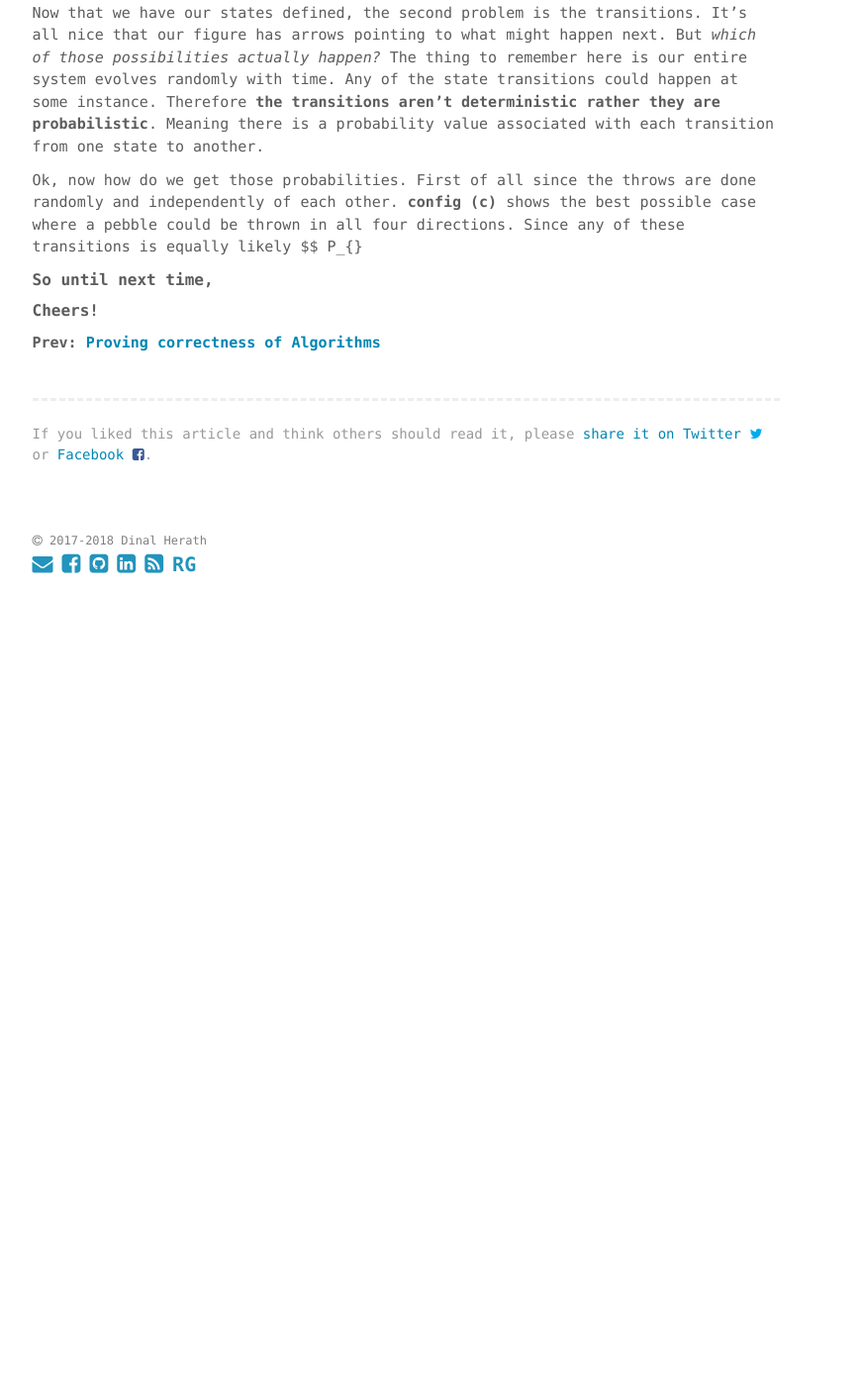
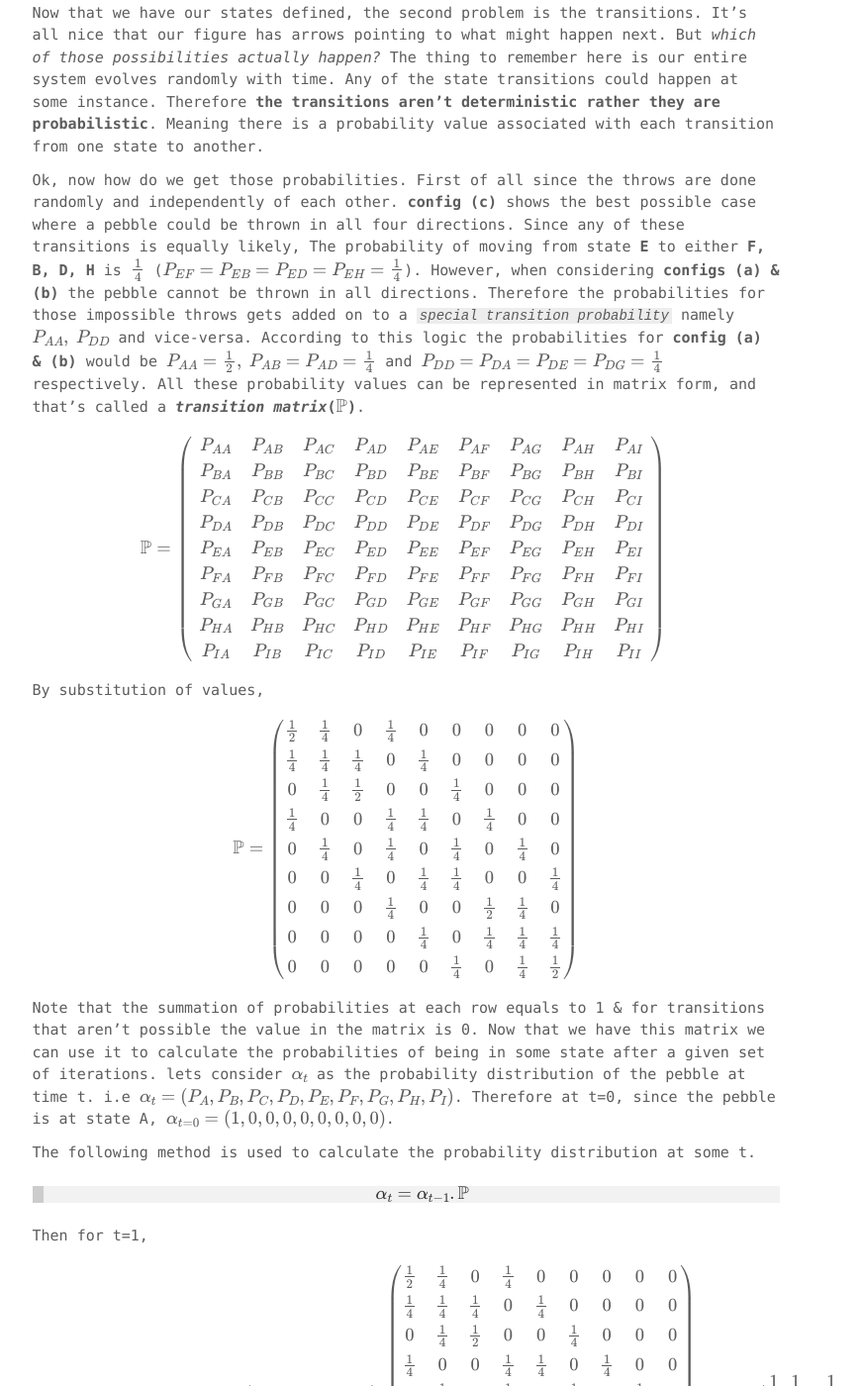
Before and after one commit to dherath/dherath.github.io, a Jekyll site: the page built from _posts/2018-01-12-Markov-Chains.md, in a window 1280 px wide and 1400 px high, scrolled down 2292 px. Shown: the whole window at 99% size, without its empty margins (230-1102 px from the left). Built offline with Jekyll 4.4.1, drawn with Linux system fonts in a browser that asks for light colours; formulas are drawn with MathJax 3; before the commit the page ends 2922 px from its top, so only the background shows below that; some of the changed text lies outside the part shown.

Commit message:
post 8 complete

```diff
--- a/_posts/2018-01-12-Markov-Chains.md
+++ b/_posts/2018-01-12-Markov-Chains.md
@@ -42,12 +42,63 @@ Similarly, the image represents all transitions in all states whom fall under th
 
 Now that we have our states defined, the second problem is the transitions.  It's all nice that our figure has arrows pointing to what might happen next. But _which of those possibilities actually happen?_ The thing to remember here is our entire system evolves randomly with time. Any of the state transitions could  happen at some instance. Therefore **the transitions aren't deterministic rather they are probabilistic**. Meaning there is a probability value associated with each transition from one state to another.
 
-Ok, now how do we get those probabilities. First of all since the throws are done randomly and independently of each other. **config (c)** shows the best possible case where a pebble could be thrown in all four directions. Since any of these transitions is equally likely $$ P_{}
+Ok, now how do we get those probabilities. First of all since the throws are done randomly and independently of each other. **config (c)** shows the best possible case where a pebble could be thrown in all four directions. Since any of these transitions is equally likely, The probability of moving from state **E** to either **F, B, D, H** is $$ \frac{1}{4} $$ ($$ P_{EF} = P_{EB} = P_{ED} = P_{EH} = \frac{1}{4} $$). However, when considering **configs (a) & (b)** the pebble cannot be thrown in all directions. Therefore the probabilities for those impossible throws gets added on to a _`special transition probability`_ namely $$ P_{AA},~P_{DD} $$ and vice-versa.  According to this logic the probabilities for **config (a) & (b)** would be $$ P_{AA}=\frac{1}{2},~P_{AB}=P_{AD}=\frac{1}{4} $$ and $$ P_{DD} = P_{DA} = P_{DE} = P_{DG} = \frac{1}{4} $$ respectively. All these probability values can be represented in matrix form, and that's called a **_transition matrix_($$\mathbb{P}$$)**.
 
+\begin{equation}
+\mathbb{P}=\begin{pmatrix}
+P_{AA} & P_{AB} & P_{AC} & P_{AD} & P_{AE} & P_{AF} & P_{AG} & P_{AH} & P_{AI} \\\
+P_{BA} & P_{BB} & P_{BC} & P_{BD} & P_{BE} & P_{BF} & P_{BG} & P_{BH} & P_{BI} \\\
+P_{CA} & P_{CB} & P_{CC} & P_{CD} & P_{CE} & P_{CF} & P_{CG} & P_{CH} & P_{CI} \\\
+P_{DA} & P_{DB} & P_{DC} & P_{DD} & P_{DE} & P_{DF} & P_{DG} & P_{DH} & P_{DI} \\\
+P_{EA} & P_{EB} & P_{EC} & P_{ED} & P_{EE} & P_{EF} & P_{EG} & P_{EH} & P_{EI} \\\
+P_{FA} & P_{FB} & P_{FC} & P_{FD} & P_{FE} & P_{FF} & P_{FG} & P_{FH} & P_{FI} \\\
+P_{GA} & P_{GB} & P_{GC} & P_{GD} & P_{GE} & P_{GF} & P_{GG} & P_{GH} & P_{GI} \\\
+P_{HA} & P_{HB} & P_{HC} & P_{HD} & P_{HE} & P_{HF} & P_{HG} & P_{HH} & P_{HI} \\\
+P_{IA} & P_{IB} & P_{IC} & P_{ID} & P_{IE} & P_{IF} & P_{IG} & P_{IH} & P_{II} \\\
+\end{pmatrix}\\\
+\end{equation}
+By substitution of values,
+\begin{equation}
+\mathbb{P}=\begin{pmatrix}
+\frac{1}{2} & \frac{1}{4} & 0 & \frac{1}{4} & 0 & 0 & 0 & 0 & 0 \\\
+\frac{1}{4} & \frac{1}{4} & \frac{1}{4} & 0 & \frac{1}{4} & 0 & 0 & 0 & 0 \\\
+0 & \frac{1}{4} & \frac{1}{2} & 0 & 0 & \frac{1}{4} & 0 & 0 & 0 \\\
+\frac{1}{4} & 0 & 0 & \frac{1}{4} & \frac{1}{4} & 0 & \frac{1}{4} & 0 & 0 \\\
+0 & \frac{1}{4} & 0 & \frac{1}{4} & 0 & \frac{1}{4} & 0 & \frac{1}{4} & 0 \\\
+0 & 0 & \frac{1}{4} & 0 & \frac{1}{4} & \frac{1}{4} & 0 & 0 & \frac{1}{4} \\\
+0 & 0 & 0 & \frac{1}{4} & 0 & 0 & \frac{1}{2} & \frac{1}{4} & 0 \\\
+0 & 0 & 0 & 0 & \frac{1}{4} & 0 & \frac{1}{4} & \frac{1}{4} & \frac{1}{4} \\\
+0 & 0 & 0 & 0 & 0 & \frac{1}{4} & 0 & \frac{1}{4} & \frac{1}{2} \\\
+\end{pmatrix}
+\end{equation}
 
+Note that the summation of probabilities at each row equals to 1 & for transitions that aren't possible the value in the matrix is 0. Now that we have this matrix we can use it to calculate the probabilities of being in some state after a given set of iterations. lets consider $$ \alpha_{t}$$ as the probability distribution of the pebble at time t. i.e $$\alpha_{t} = (P_A,P_B,P_C,P_D,P_E,P_F,P_G,P_H,P_I) $$. Therefore at t=0, since the pebble is at state A, $$ \alpha_{t=0}=(1,0,0,0,0,0,0,0,0)$$.
 
+The following method is used to calculate the probability distribution at some t.
 
+>$$ \alpha_{t} = \alpha_{t-1}.\mathbb{P} $$
 
+Then for t=1,
+\begin{aligned}
+\alpha_{t=1} &= \alpha_{t=0}.
+\mathbb{P}
+\\\
+\alpha_{t=1} &=(1~0~0~0~0~0~0~0~0).\begin{pmatrix}
+\frac{1}{2} & \frac{1}{4} & 0 & \frac{1}{4} & 0 & 0 & 0 & 0 & 0 \\\
+\frac{1}{4} & \frac{1}{4} & \frac{1}{4} & 0 & \frac{1}{4} & 0 & 0 & 0 & 0 \\\
+0 & \frac{1}{4} & \frac{1}{2} & 0 & 0 & \frac{1}{4} & 0 & 0 & 0 \\\
+\frac{1}{4} & 0 & 0 & \frac{1}{4} & \frac{1}{4} & 0 & \frac{1}{4} & 0 & 0 \\\
+0 & \frac{1}{4} & 0 & \frac{1}{4} & 0 & \frac{1}{4} & 0 & \frac{1}{4} & 0 \\\
+0 & 0 & \frac{1}{4} & 0 & \frac{1}{4} & \frac{1}{4} & 0 & 0 & \frac{1}{4} \\\
+0 & 0 & 0 & \frac{1}{4} & 0 & 0 & \frac{1}{2} & \frac{1}{4} & 0 \\\
+0 & 0 & 0 & 0 & \frac{1}{4} & 0 & \frac{1}{4} & \frac{1}{4} & \frac{1}{4} \\\
+0 & 0 & 0 & 0 & 0 & \frac{1}{4} & 0 & \frac{1}{4} & \frac{1}{2} \\\
+\end{pmatrix}
+\\\
+\alpha_{t=1} &=(\frac{1}{2}~\frac{1}{4}~0~\frac{1}{4}~0~0~0~0~0)
+\end{aligned}
+
+Similarly, this process can be carried out for any given number of steps. Now, what about our earlier guess of $$ \frac{1}{9} $$ . This value is called the **steady state probability** value. By definition it's the probability of being in a specific state provided that infinitely many iterations have taken place. The easiest way to obtain that is to convolve the equation above many times over OR simply computing a large power of $$ \mathbb{P} $$. Therefore simply $$ \mathbb{P}^{x\rightarrow\infty}=\frac{1}{9} $$ for all the states. So there you go, a somewhat simple introduction to Markov Chains. If you want to learn more about this I highly recommend the book [Introduction to Probability Models](https://www.amazon.com/Introduction-Probability-Models-Eleventh-Sheldon/dp/0124079482/ref=sr_1_1?s=books&ie=UTF8&qid=1516069838&sr=1-1&keywords=introduction+to+probability+models+ross){:target="black"}.
 
 ##### So until next time,
 ##### Cheers!
```
Also changed, not shown: 2 other files.
